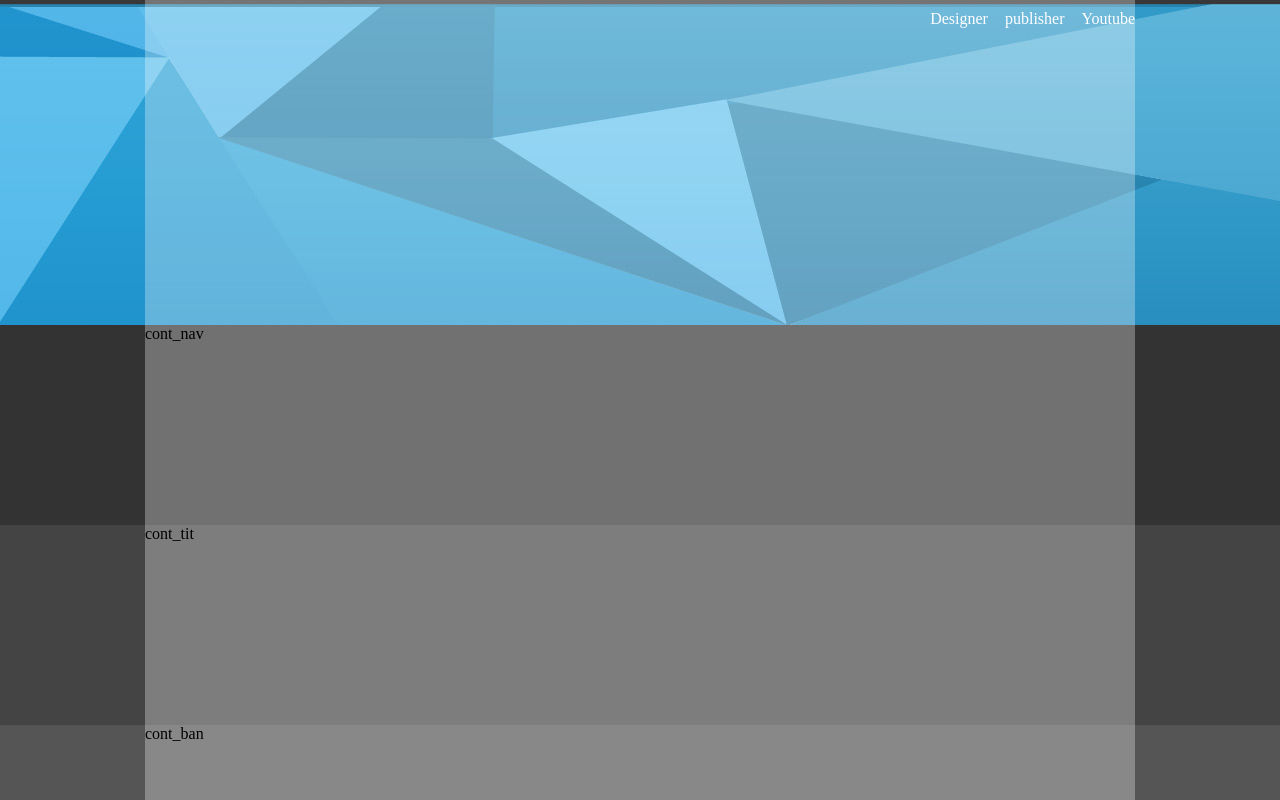
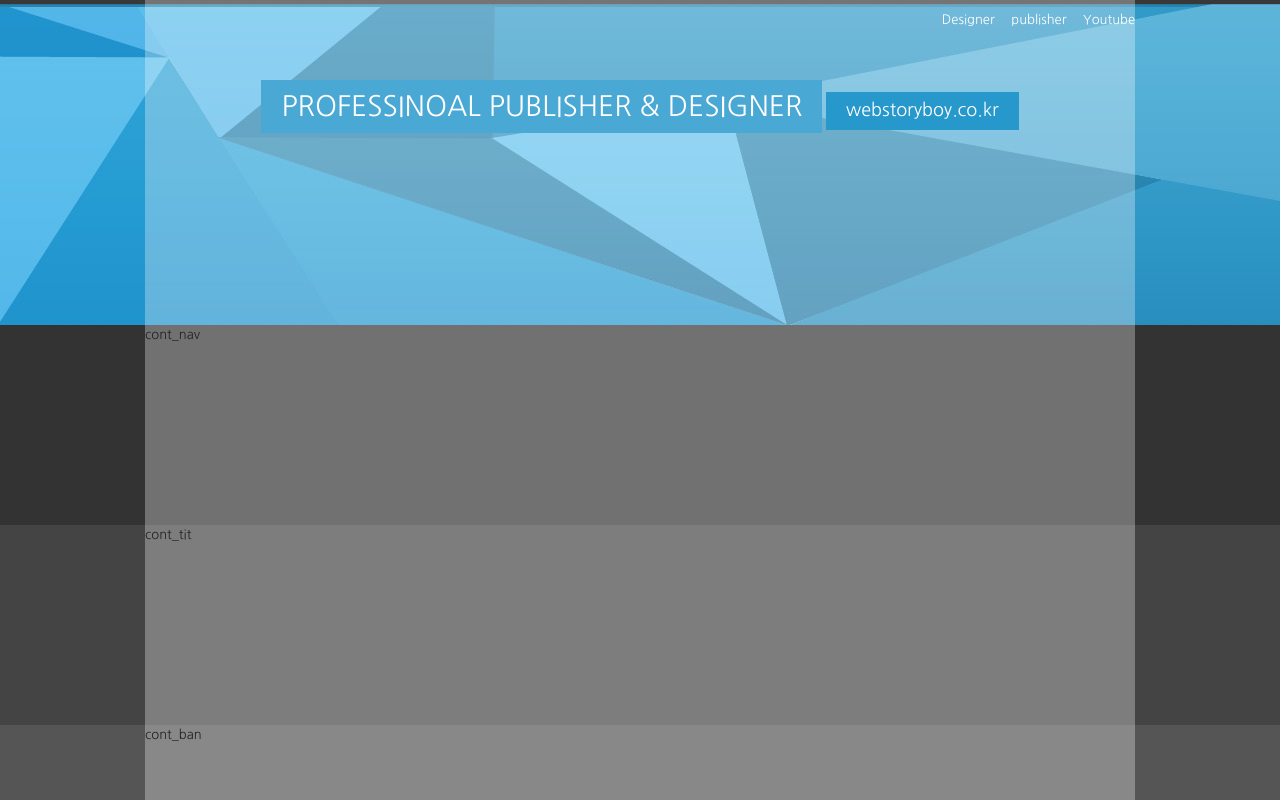
Before and after one commit to rud2403/html01, a plain HTML site: page web/index.html in a window 1280 px wide. Shown: the top 800 px of the page. Drawn offline with Linux system fonts and the light colour scheme.

Commit message:
12.29(2) 헤더 타이틀 작업

```diff
--- a/web/css/reset.css
+++ b/web/css/reset.css
@@ -7,3 +7,9 @@ body, div, ul, li, dl, dt, ol, h1, h2, h3, h4, h5, h6, input, fieldset, legend,
 /* a 링크 초기화 */
 a {color: #222; text-decoration: none;}
 a:hover {color: #390;}
+
+/* 폰트 초기화 */
+body, input, textarea, select, button, table{
+     font-family:'Nanum Gothic', AppleSDGothicNeo-Regular,'Malgun Gothic','맑은 고딕',dotum,'돋움',sans-serif;
+    color: #222; font-size: 13px; line-height: 1.5;
+}
--- a/web/css/style.css
+++ b/web/css/style.css
@@ -28,5 +28,7 @@
 .header .header-menu {text-align: right;}
 .header .header-menu a {color: #fff; padding: 10px 0px 10px 13px; display: inline-block;}
 .header .header-menu a :hover {color: #666;}
-.header .header-tit { }
+.header .header-tit {text-align: center; }
+.header .header-tit h1{background-color: #4aa8d4; font-size: 28px; padding: 5px 20px 6px 20px; display: inline-block; color: #fff; margin-top: 40px; font-weight: normal; text-transform: uppercase;}
+.header .header-tit a {display: inline-block; background-color: #2698cb; font-size: 18px; color: #fff; padding: 5px 20px 6px 20px; margin-top: -5px;}
 .header .header-icon { }
--- a/web/index.html
+++ b/web/index.html
@@ -11,6 +11,9 @@
     <!-- CSS STYLE -->
     <link rel="stylesheet" href="css/reset.css">
     <link rel="stylesheet" href="css/style.css">
+
+    <!-- 웹 폰트 -->
+    <link href="https://fonts.googleapis.com/css2?family=Nanum+Gothic&display=swap" rel="stylesheet">
 </head>
 <body>
    <!-- 스킵 네비게이션 -->
@@ -31,8 +34,15 @@
                         <a href="https://www.youtube.com/channel/UCsvQSv7EeCMHyYb9ENKAJZw">Youtube</a>
                     </div>
                     <!-- //헤더메뉴 -->
-                    <div class="header-tit"></div>
-                    <div class="header-icon"></div>
+                    <div class="header-tit">
+                        <h1>Professinoal Publisher &amp; Designer</h1>
+                        <a href="https://webstoryboy.co.kr">webstoryboy.co.kr</a>
+                    </div>
+                    <!-- //헤더 타이틀 -->
+                    <div class="header-icon">
+
+                    </div>
+                    <!-- //헤더 아이콘 -->
                 </div>
             </div>
         </div>
```
